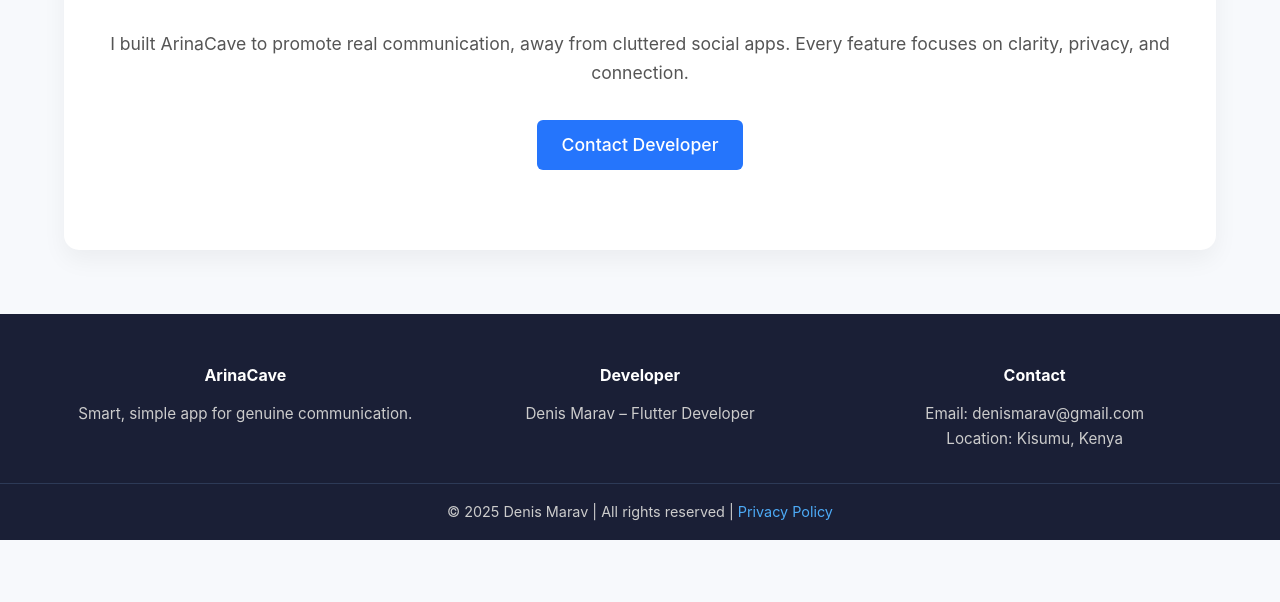
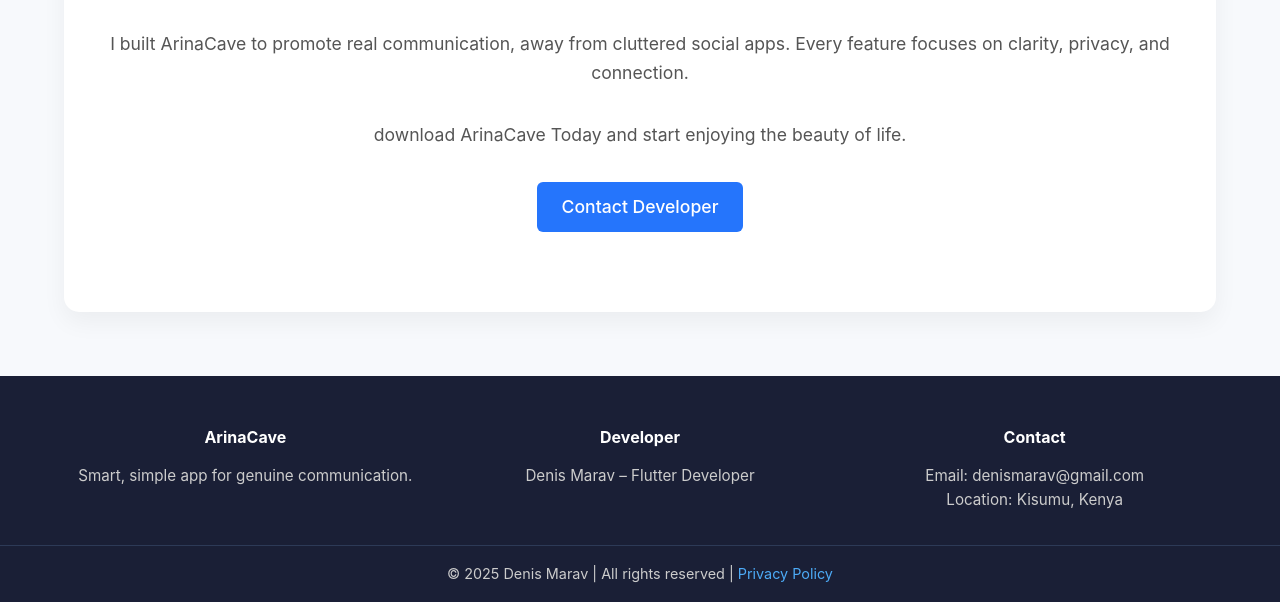
Before and after one commit to Maarav1/denis-marav, a plain HTML site: page index.html in a window 1280 px wide. Shown: the part 3447-4049 px from the top of the page. Before the commit the page ends 3987 px from the top, so only its background shows below. Drawn offline with Linux system fonts and the light colour scheme.

Commit message:
index.html

```diff
--- a/index.html
+++ b/index.html
@@ -6,7 +6,7 @@
 
   <title>ArinaCave App – Smart All-in-One Messaging & Connections</title>
   <meta name="description" content="Download ArinaCave: Smart messaging app for meaningful connections, family, and friends. Free Android APK with minimal ads by Denis Marav." />
-  <meta name="keywords" content="ArinaCave, messaging app, Android chat, free APK, Denis Marav, Flutter app, social app, Firebase, simple messenger" />
+  <meta name="keywords" content="ArinaCave, messaging app, Denis mashedi, Dating apps, Android chat, Love, free APK, Denis Marav, relationship, social app, Firebase, simple messenger" />
   <meta name="author" content="Denis Marav" />
 
   <!-- Open Graph -->
@@ -189,6 +189,7 @@
     <h3>Denis Marav</h3>
     <p>Mobile app developer from Kenya, passionate about creating simple, human-centered apps using Flutter and Firebase.</p>
     <p>I built ArinaCave to promote real communication, away from cluttered social apps. Every feature focuses on clarity, privacy, and connection.</p>
+    <p>download ArinaCave Today and start enjoying the beauty of life.</p>
     <p><a href="mailto:denismarav@gmail.com" class="social-link">Contact Developer</a></p>
   </section>
 </main>
```
